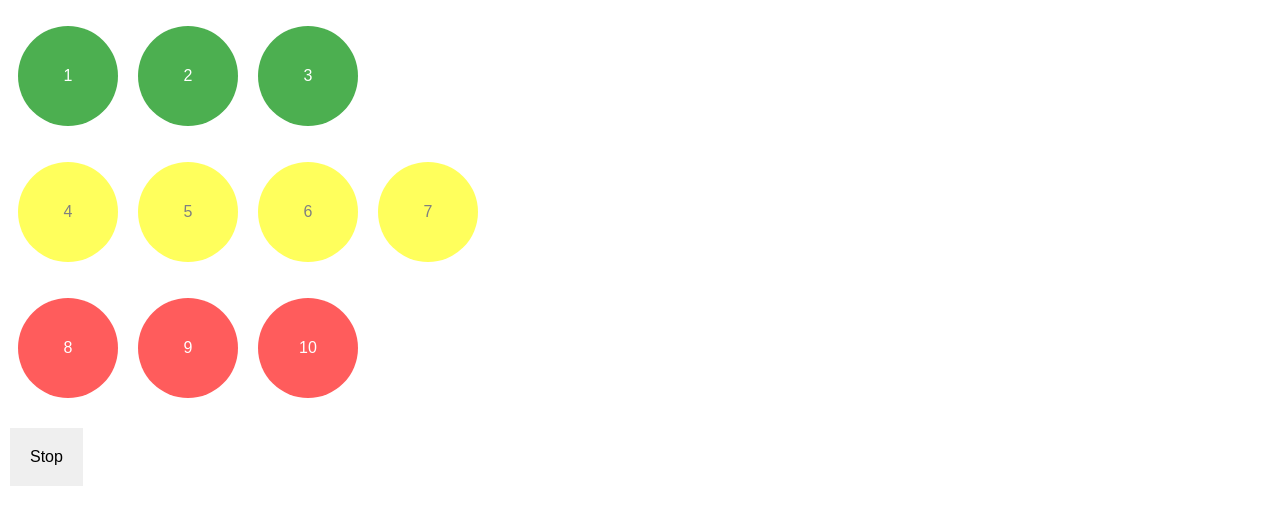
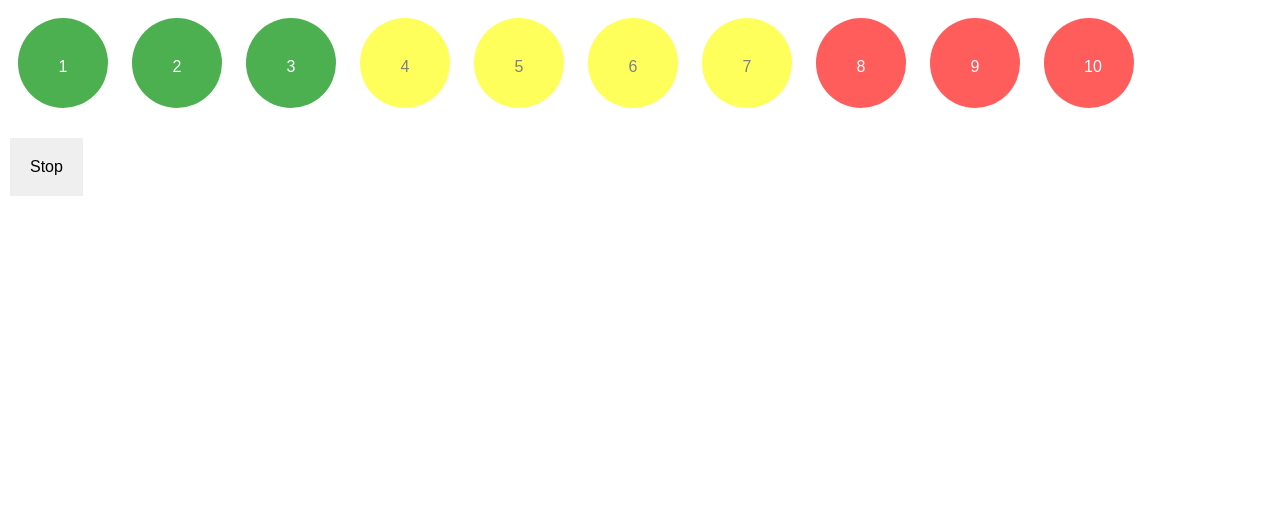
Before and after one commit to anlemett/WL_record_app, a Flask app: template templates/workload.html in a window 1280 px wide. Shown: the top 525 px of the page. Run offline with Flask 2, Linux system fonts and the light colour scheme; the template is opened without the code that fills it: most values are stand-ins (such as "Sample title", 1, 10 or a date in 2020).

Commit message:
smaller buttons

```diff
--- a/app.py
+++ b/app.py
@@ -83,8 +83,10 @@ def start():
 
         return redirect(url_for('workload'))
     else:
-
-        return render_template('start_page.html')
+        if 'filename' in session:
+            return render_template('start_page.html')
+        else:
+            return redirect(url_for('index'))
 
 
 @app.route('/workload', methods=['GET', 'POST'])
@@ -136,8 +138,11 @@ def workload():
         print("workload post, time_interval_sec: ", session['time_interval_sec'])
         return render_template('workload.html', path_to_audio = url_for('static', filename='notification.wav'), time_int = session['time_interval_sec'])
     else:
-        print("workload get, time_interval_sec: ", session['time_interval_sec'])
-        return render_template('workload.html', path_to_audio = url_for('static', filename='notification.wav'), time_int = session['time_interval_sec'])
+        if 'filename' in session:
+            print("workload get, time_interval_sec: ", session['time_interval_sec'])
+            return render_template('workload.html', path_to_audio = url_for('static', filename='notification.wav'), time_int = session['time_interval_sec'])
+        else:
+            return redirect(url_for('index'))
 
 
 
--- a/static/css/main.css
+++ b/static/css/main.css
@@ -44,8 +44,8 @@ label {
   text-decoration: none;
   font-size: 16px;
   border-radius: 100%;
-  width: 100px;
-  height: 100px;
+  width: 90px;
+  height: 90px;
 }
 
 .score2 {
@@ -60,8 +60,8 @@ label {
   text-decoration: none;
   font-size: 16px;
   border-radius: 100%;
-  width: 100px;
-  height: 100px;
+  width: 90px;
+  height: 90px;
 }
 
 .score3 {
@@ -76,8 +76,8 @@ label {
   text-decoration: none;
   font-size: 16px;
   border-radius: 100%;
-  width: 100px;
-  height: 100px;
+  width: 90px;
+  height: 90px;
 }
 
 .score:hover {
--- a/templates/workload.html
+++ b/templates/workload.html
@@ -27,29 +27,21 @@
 
         <form method=post id="workloadForm">
 
-            <p>
-            <div class='container'>
+            <!-- <p> <div class='container'> -->
             <input type="hidden" id="form_hidden_field" name="submit_button" value="">
             <button type="submit" onclick="delayedSubmit1(event);"  id="one" class="score1">1</button>
             <button type="submit" onclick="delayedSubmit2(event);" id="two" class="score1"> 2 </button>
             <button type="submit" onclick="delayedSubmit3(event);" id="three" class="score1"> 3 </button>
-            </div>
-            </p>
-            <p>
-            <div class='container'>
+            <!--</div> </p> <p>  <div class='container'> -->
             <button type="submit" onclick="delayedSubmit4(event);" id="four" class="score2"> 4 </button>
             <button type="submit" onclick="delayedSubmit5(event);" id="five" class="score2"> 5 </button>
             <button type="submit" onclick="delayedSubmit6(event);" id="six" class="score2"> 6 </button>
             <button type="submit" onclick="delayedSubmit7(event);" id="seven" class="score2"> 7 </button>
-            </div>
-            </p>
-            <p>
-            <div class='container'>
+            <!-- </div>  </p>  <p>  <div class='container'> -->
             <button type="submit" onclick="delayedSubmit8(event);" id="eight" class="score3"> 8 </button>
             <button type="submit" onclick="delayedSubmit9(event);" id="nine" class="score3"> 9 </button>
             <button type="submit" onclick="delayedSubmit10(event);" id="ten" class="score3"> 10 </button>
-            </div>
-            </p>
+            <!-- </div>  </p> -->
 
             <p>
                 <button type="submit" onclick="submitStop(event);" id="stop" class="general"> Stop </button>
```
